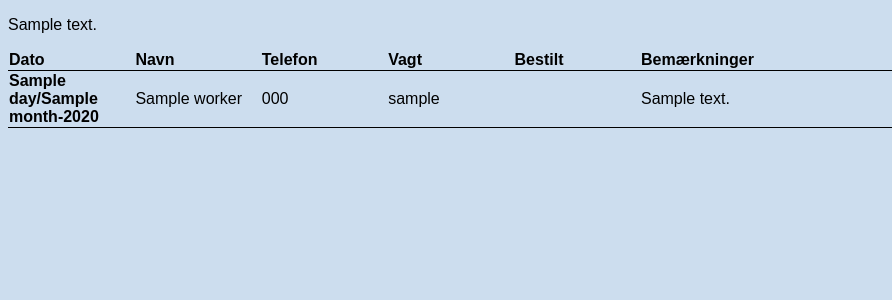
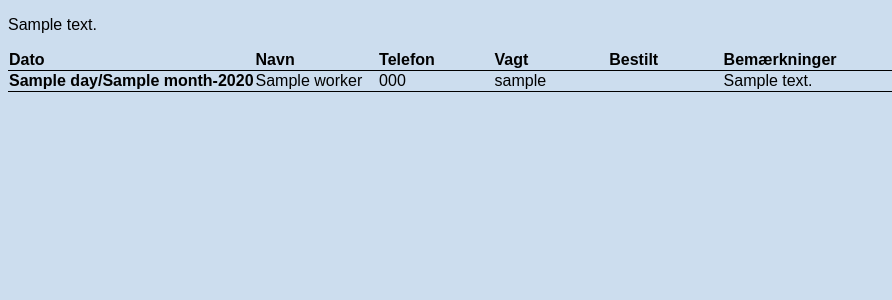
Before and after one commit to Mortal/shiftplanner, a Django app: template shifts/templates/shifts/schedule_print.html in a window 1280 px wide. Shown: the top 300 px of the page, without its empty margins (0-892 px from the left). Run offline with Django 3.2, Linux system fonts and the light colour scheme; the template is opened without the code that fills it: most values are stand-ins (such as "Sample title", 1, 10 or a date in 2020).

Commit message:
Set white-space: nowrap on printed table

```diff
--- a/shifts/templates/shifts/schedule_print.html
+++ b/shifts/templates/shifts/schedule_print.html
@@ -6,8 +6,9 @@
 <title>Uge {{ week }}, {{ year }} · Vagtplanlægning</title>
 <link rel="stylesheet" href="{% static 'shifts/base.css' %}" />
 <style>
-table {
+table.sp_schedule_print {
 	width: 100%;
+        white-space: nowrap;
 }
 td, th {
 	border-bottom: 1px solid black;
@@ -19,7 +20,7 @@ td, th {
 <div class="print_header_text">
 {{ print_header_text|linebreaks }}
 </div>
-<table cellspacing="0">
+<table class="sp_schedule_print" cellspacing="0">
 	<col style="width: 10%" />
 	<col style="width: 10%"/>
 	<col style="width: 10%" />
```
